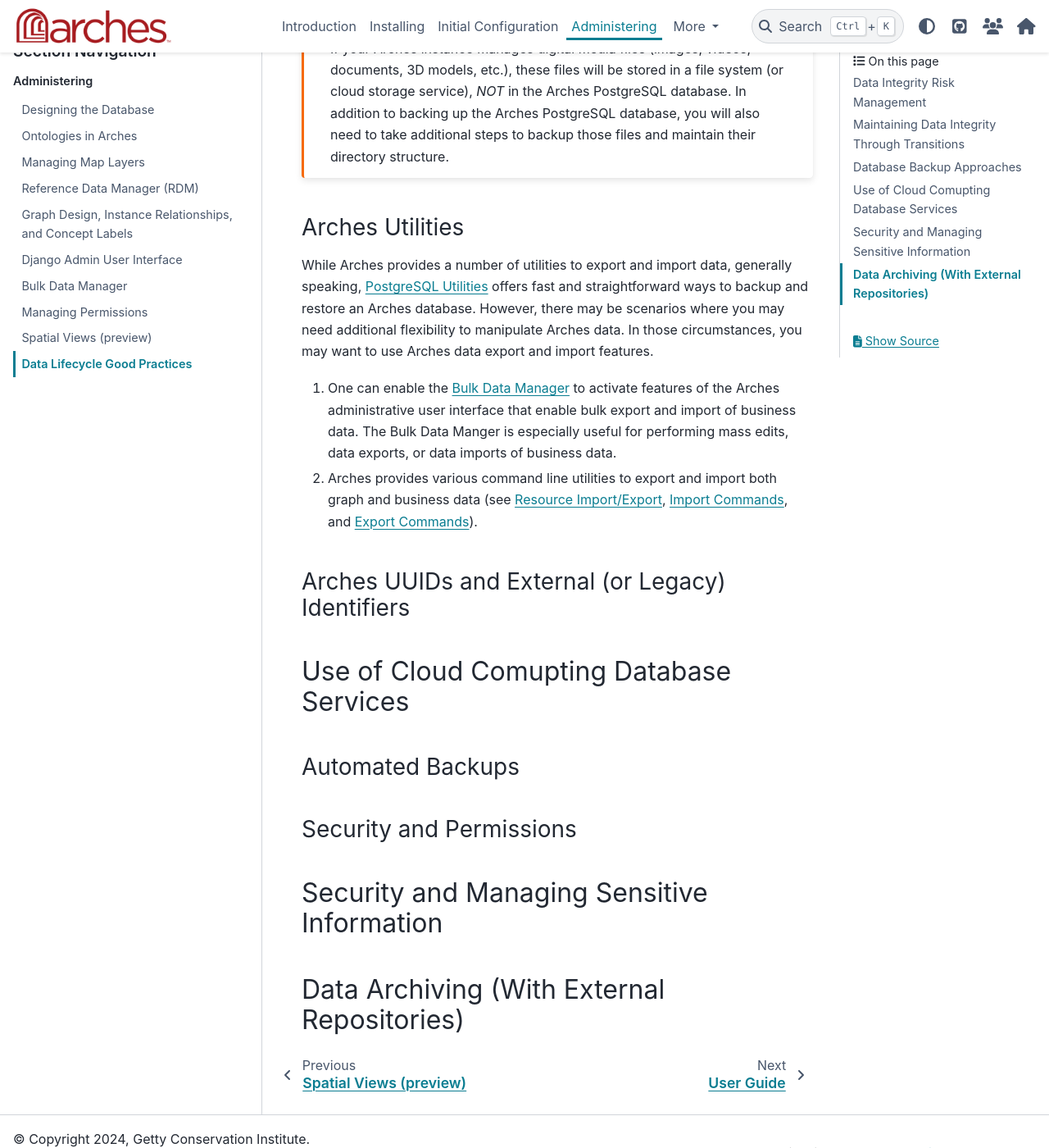
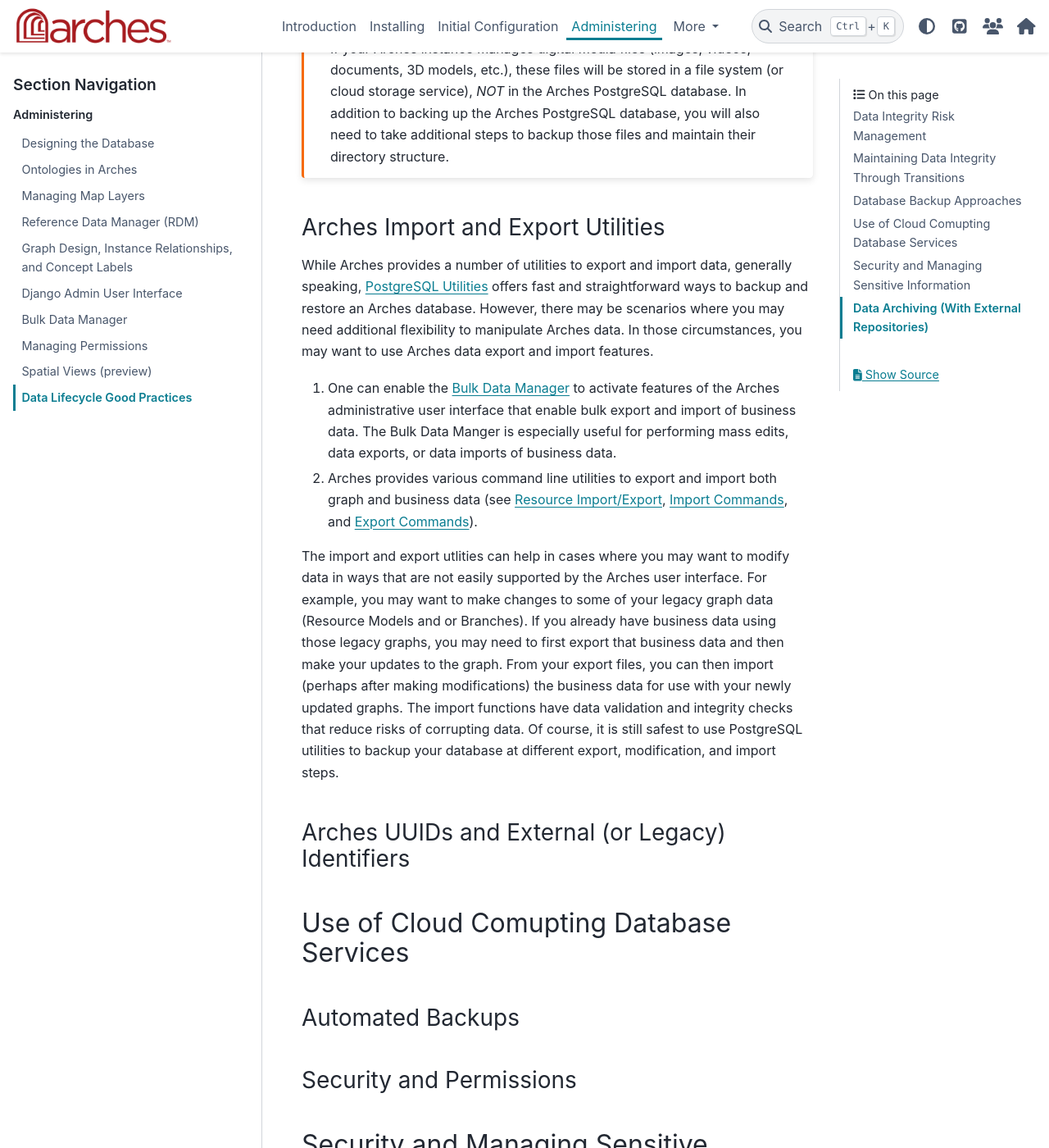
Before and after one commit to archesproject/arches-docs, a Sphinx documentation site: the page built from docs/administering/data-life-cycle.rst, in a window 1280 px wide and 1400 px high, scrolled down 6502 px. Shown: the whole window at 82% size. Built offline with Sphinx 7.4.7 and the PyData theme 0.15.4, drawn with Linux system fonts in a browser that asks for light colours; some of the changed text lies outside the part shown.

Commit message:
Added discussion about Arches import export use cases

```diff
--- a/docs/administering/data-life-cycle.rst
+++ b/docs/administering/data-life-cycle.rst
@@ -125,7 +125,7 @@
 
 In Arches, "business data" refers to instances of records that conform to the graphs you defined. Resource instances and tile data all qualify as business data (see more :ref:`Resource Data`). Like graphs, business data are stored as records in the Arches PostgreSQL database.
 
-Understanding the distinctions between graph and business data will help you understand which data export and import option would best meet your needs. For instance, if you simply want to backup an Arches instance "as is" so that you can restore it along with all of its graph and business data, a good approach would be to simply use the :ref:`PostgreSQL Utilities` for database backup and restoration. However, if you want to only share certain graphs between Arches instances or if you want to do some complex transformations and mass edits on business data (externally from Arches), you may want to use some of the data export and import tools provided by Arches itself.
+Understanding the distinctions between graph and business data will help you understand which data export and import option would best meet your needs. For instance, if you simply want to backup an Arches instance "as is" so that you can restore it along with all of its graph and business data, a good approach would be to simply use the :ref:`PostgreSQL Utilities` for database backup and restoration. However, if you want to only share certain graphs between Arches instances or if you want to do some complex transformations and mass edits on business data (externally from Arches), you may want to use some of the data export and import tools provided by Arches itself (see :ref:`Arches Import and Export Utilities`).
 
 
 PostgreSQL Utilities
@@ -158,14 +158,17 @@
     If your Arches instance manages digital media files (images, videos, documents, 3D models, etc.), these files will be stored in a file system (or cloud storage service), *NOT* in the Arches PostgreSQL database. In addition to backing up the  Arches PostgreSQL database, you will also need to take additional steps to backup those files and maintain their directory structure.
 
 
-Arches Utilities
-----------------
+Arches Import and Export Utilities
+----------------------------------
 
 While Arches provides a number of utilities to export and import data, generally speaking, :ref:`PostgreSQL Utilities` offers fast and straightforward ways to backup and restore an Arches database. However, there may be scenarios where you may need additional flexibility to manipulate Arches data. In those circumstances, you may want to use Arches data export and import features.
 
 1. One can enable the :ref:`Bulk Data Manager` to activate features of the Arches administrative user interface that enable bulk export and import of business data. The Bulk Data Manger is especially useful for performing mass edits, data exports, or data imports of business data.
 
 2. Arches provides various command line utilities to export and import both graph and business data (see :ref:`Resource Import/Export`, :ref:`Import Commands`, and :ref:`Export Commands`).
+
+The import and export utlities can help in cases where you may want to modify data in ways that are not easily supported by the Arches user interface. For example, you may want to make changes to some of your legacy graph data (Resource Models and or Branches). If you already have business data using those legacy graphs, you may need to first export that business data and then make your updates to the graph. From your export files, you can then import (perhaps after making modifications) the business data for use with your newly updated graphs. The import functions have data validation and integrity checks that reduce risks of corrupting data. Of course, it is still safest to use PostgreSQL utilities to backup your database at different export, modification, and import steps.
+
 
 
 Arches UUIDs and External (or Legacy) Identifiers
```
